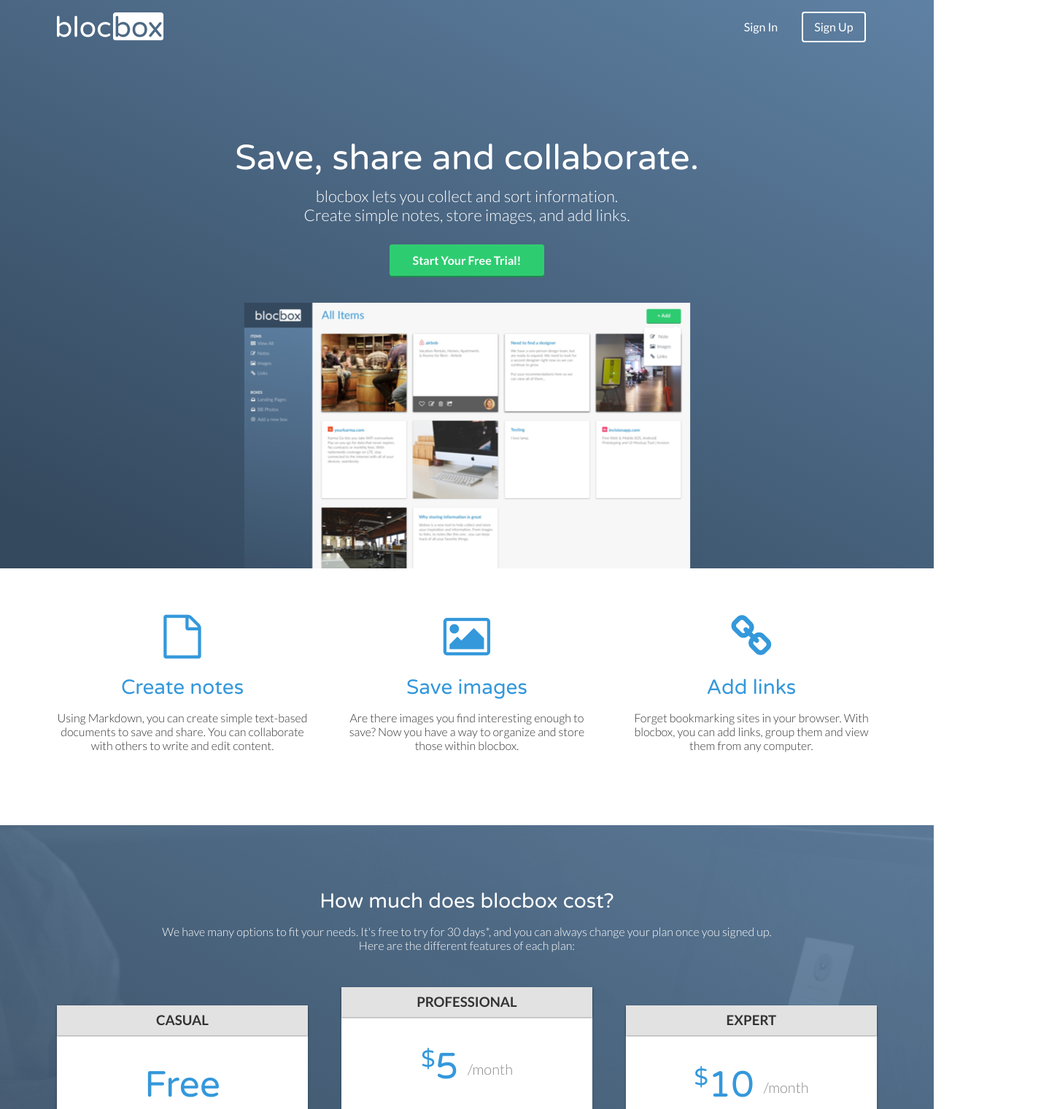
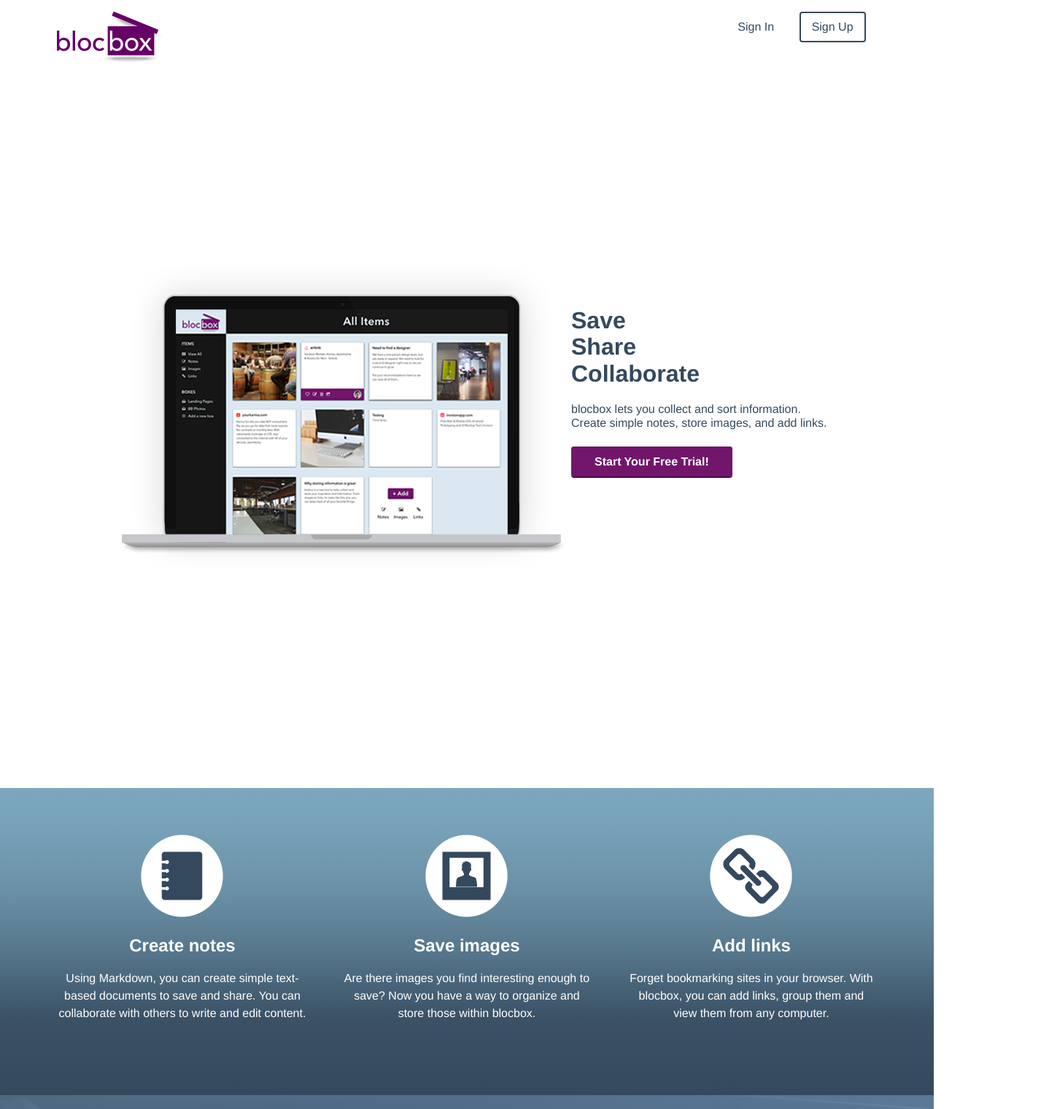
Before and after one commit to StephanieStrachan/blocbox, a plain HTML site: page index.html in a window 1280 px wide. Shown: the top 1520 px of the page at 73% size, 1438 px wide, since content can reach past the window. Drawn offline with Linux system fonts and the light colour scheme.

Commit message:
Assignment-31-done

```diff
--- a/css/style.css
+++ b/css/style.css
@@ -2,22 +2,22 @@
   overflow-x: hidden;
 }
 body {
-  font-family: "Lato", Helvetica, Arial, sans-serif;
+  font-family: "Avenir Next", Helvetica, Arial, sans-serif;
   color:#333333;
 }
 h1, h2, h3, h4, h5, h6 {
-  font-family: "Varela Round", Helvetica, Arial, sans-serif;
+  font-family: "Josefin Sans", Helvetica, Arial, sans-serif;
 }
-h2 {
+/*h2 {
   font-size:28px;
   font-weight: normal;
   margin-bottom: 5px;
-}
-p {
+}*/
+/*p {
   font-size:16px;
   line-height: 19px;
   font-weight: 100;
-}
+}*/
 /* GRID */
 .container {
   margin-right: auto;
@@ -74,9 +74,8 @@
 }
 /* HEADER */
 header {
-  color:#FFFFFF;
-  background: #34495E;
-  background-image: linear-gradient(206deg, #5F81A3 0%, #34495E 94%);
+  color:#34495e;
+  background: #FFFFFF;
 }
 header nav {
   padding:1em 0;
@@ -94,14 +93,14 @@
 }
 header nav ul > li.btn-outline {
   padding:10px 15px;
-  border:2px solid #FFFFFF;
+  border:2px solid #34495e;
   border-radius: 4px;
 }
 header nav ul > li.btn-outline:hover {
   background:#FFFFFF;
 }
 header nav ul > li > a {
-  color:#FFFFFF;
+  color:#34495e;
   text-decoration: none;
 }
 header nav ul > li.btn-outline:hover > a {
@@ -113,19 +112,37 @@
   position: relative;
 }
 header .hero h1 {
-  font-size:48px;
-  font-weight: normal;
+  font-size:38px;
+  font-weight: medium;
+  line-height: 55px;
   margin:95px 0 0;
+  text-align: left;
 }
 header .hero p {
-  font-size: 22px;
-  line-height: 26px;
+  font-size: 18px;
+  line-height: 28px;
   font-weight: 100;
   margin:10px 0 40px;
+  text-align: left;
 }
 header .hero img {
   display: block;
   margin:3em auto 0;
+}
+header .wrapper {
+  width: 100%;
+  margin-top: 220px;
+  height: 702px;
+}
+header .hero-left {
+  left: 150px;
+  width: 50%;
+  position: absolute;
+}
+header .hero-right {
+  left: 60%;
+  width: 50%;
+  position: absolute;
 }
 /* BUTTONS */
 .btn {
@@ -134,15 +151,16 @@
   font-weight: 700;
   text-decoration: none;
   padding:10px 30px;
-  background: #2ECC71;
-  border: 2px solid #2ECC71;
-  box-shadow: 0px 2px 0px 0px #22894E;
+  background: #72166b;
+  border: 2px solid #72166b;
+  box-shadow: 0px 2px 0px 0px #4b0746;
 }
 /* BENEFITS */
 .benefits {
   text-align: center;
   display:block;
-  position:relative;
+  background: url("../images/gradient.svg");
+  width: 100%;
 }
 .benefits ul {
   margin: 0 auto;
@@ -153,17 +171,25 @@
   display: inline-block;
 }
 .benefits i {
-  color:#3498DB;
+  color:#FFFFFF;
   font-size:60px;
   margin:0;
   vertical-align: middle;
 }
 .benefits h2 {
-  color:#3498DB;
+  color:#FFFFFF;
+  font-weight: bold;
+  font-size: 28;
+}
+.benefits p {
+  font-size: 16px;
+  font-weight: normal;
+  color: #FFFFFF;
+  line-height: 24px;
 }
 /* PRICING */
 .pricing {
-  background: #34495E url("../images/background.png") top center no-repeat;
+  background: #34495E url("images/gradient.svg") top center no-repeat;
   background: url("../images/background.png") top center no-repeat, linear-gradient(206deg, #5F81A3 0%, #34495E 94%);
   background-size:cover;
   text-align: center;
@@ -287,3 +313,6 @@
   font-size:13px;
   margin-top: 30px;
 }
+.staggered {
+  margin-top: 20px;
+}
--- a/index.html
+++ b/index.html
@@ -18,7 +18,7 @@
   <header>
     <nav class="container">
       <div class="one-half">
-        <a href="index.html" class="site-logo"><img src="images/site-logo.png" alt="blocbox" /></a>
+        <a href="index.html" class="site-logo"><img src="images/logo-purple.png" alt="blocbox" /></a>
       </div>
       <div class="one-half">
         <ul>
@@ -27,29 +27,34 @@
         </ul>
       </div>
     </nav>
-    <div class="container hero">
-      <h1 class="animated fadeIn">Save, share and collaborate.</h1>
-      <p>blocbox lets you collect and sort information.<br/>Create simple notes, store images, and add links.</p>
-      <a href="signup.html" class="btn">Start Your Free Trial!</a>
-      <img src="images/dashboard.png" alt="blocbox" />
-    </div>
+    <nav class="wrapper">
+      <div class="container hero-left">
+        <img src="images/Macbook.png" alt="blocbox" />
+      </div>
+      <div class="container hero-right">
+        <h1 class="animated fadeIn"><br>Save<br>Share<br>Collaborate</h1>
+        <p>blocbox lets you collect and sort information.<br/>Create simple notes, store images, and add links.</p>
+        <br>
+        <a href="signup.html" class="btn">Start Your Free Trial!</a>
+      </div>
+    </nav>
   </header>
   <main role="main">
     <!-- Benefits -->
     <section class="benefits">
       <ul class="container">
         <li class="one-third">
-          <i class="fa fa-file-o"></i>
+          <img src="images/notes.png" alt="blocbox" />
             <h2>Create notes</h2>
             <p>Using Markdown, you can create simple text-based documents to save and share. You can collaborate with others to write and edit content.</p>
         </li>
         <li class="one-third">
-          <i class="fa fa-picture-o"></i>
+          <img src="images/images.png" alt="blocbox" />
             <h2>Save images</h2>
             <p>Are there images you find interesting enough to save? Now you have a way to organize and store those within blocbox.</p>
         </li>
         <li class="one-third">
-          <i class="fa fa-link"></i>
+          <img src="images/links.png" alt="blocbox" />
             <h2>Add links</h2>
             <p>Forget bookmarking sites in your browser. With blocbox, you can add links, group them and view them from any computer.</p>
         </li>
@@ -118,23 +123,23 @@
         <img src="https://s3.amazonaws.com/uifaces/faces/twitter/jsa/128.jpg" alt="avatar">
         <p class="name"><strong>Erik J.</strong><br/>Freelance Designer, N. Dakota</p>
       </li>
-      <li class="one-fourth">
+      <li class="one-fourth staggered">
         <blockquote>"blocbox has made it easier to find and keep things I love. I can share with other designers on my team and create new categories with awesome stuff. And creating simple text documents couldn't be easier."
         </blockquote>
-        <img src="https://s3.amazonaws.com/uifaces/faces/twitter/jsa/128.jpg" alt="avatar">
-        <p class="name"><strong>Erik J.</strong><br/>Freelance Designer, N. Dakota</p>
+        <img src="https://pbs.twimg.com/profile_images/860171768119517187/2UlAzLGD_400x400.jpg" alt="avatar">
+        <p class="name"><strong>Jenna K.</strong><br/>Business Owner, Chicago</p>
       </li>
       <li class="one-fourth">
         <blockquote>"blocbox has made it easier to find and keep things I love. I can share with other designers on my team and create new categories with awesome stuff. And creating simple text documents couldn't be easier."
         </blockquote>
-        <img src="https://s3.amazonaws.com/uifaces/faces/twitter/jsa/128.jpg" alt="avatar">
-        <p class="name"><strong>Erik J.</strong><br/>Freelance Designer, N. Dakota</p>
+        <img src="https://pbs.twimg.com/profile_images/726874824119713792/cOb1ZGRt_400x400.jpg" alt="avatar">
+        <p class="name"><strong>Mike W.</strong><br/>Writer, San Francisco</p>
       </li>
-      <li class="one-fourth">
+      <li class="one-fourth staggered">
         <blockquote>"blocbox has made it easier to find and keep things I love. I can share with other designers on my team and create new categories with awesome stuff. And creating simple text documents couldn't be easier."
         </blockquote>
-        <img src="https://s3.amazonaws.com/uifaces/faces/twitter/jsa/128.jpg" alt="avatar">
-        <p class="name"><strong>Erik J.</strong><br/>Freelance Designer, N. Dakota</p>
+        <img src="https://pbs.twimg.com/profile_images/491042931352940546/hXoV_QOa_400x400.jpeg" alt="avatar">
+        <p class="name"><strong>Marcus S.</strong><br/>Illustrator, Seattle</p>
       </li>
     </ul>
   </section>
@@ -163,7 +168,7 @@
         </ul>
       </nav>
       <div class="right-footer-block one-third">
-        <img class="logo" src="images/site-logo.png" alt="blocbox" />
+        <img class="logo" src="images/logo-purple.png" alt="blocbox" />
       </div>
     </div>
   </footer>
```
Also changed, not shown: images/Macbook.png (added), images/gradient.svg (added), images/images.png (added), images/images.svg (added), images/links.png (added), images/links.svg (added), images/logo-purple.png (added), images/notes.png (added), images/notes.svg (added), 2 other files.
